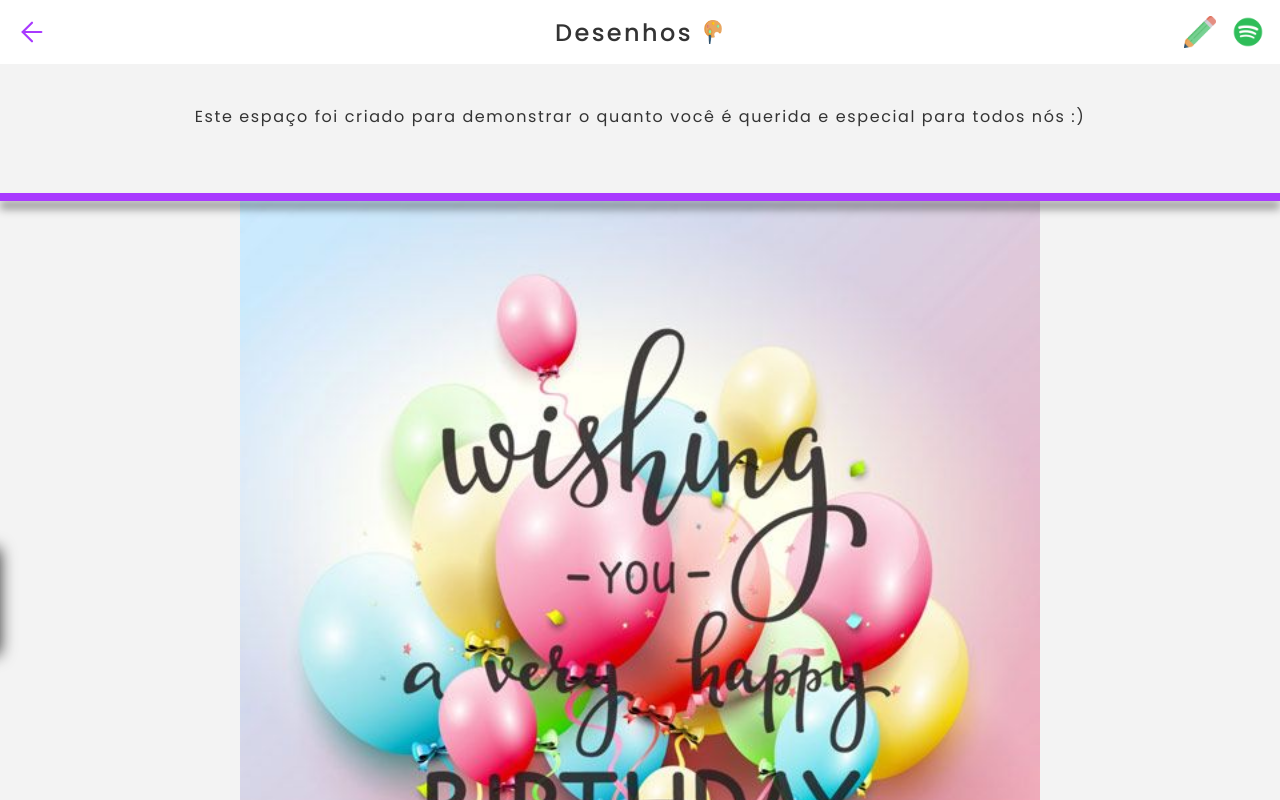
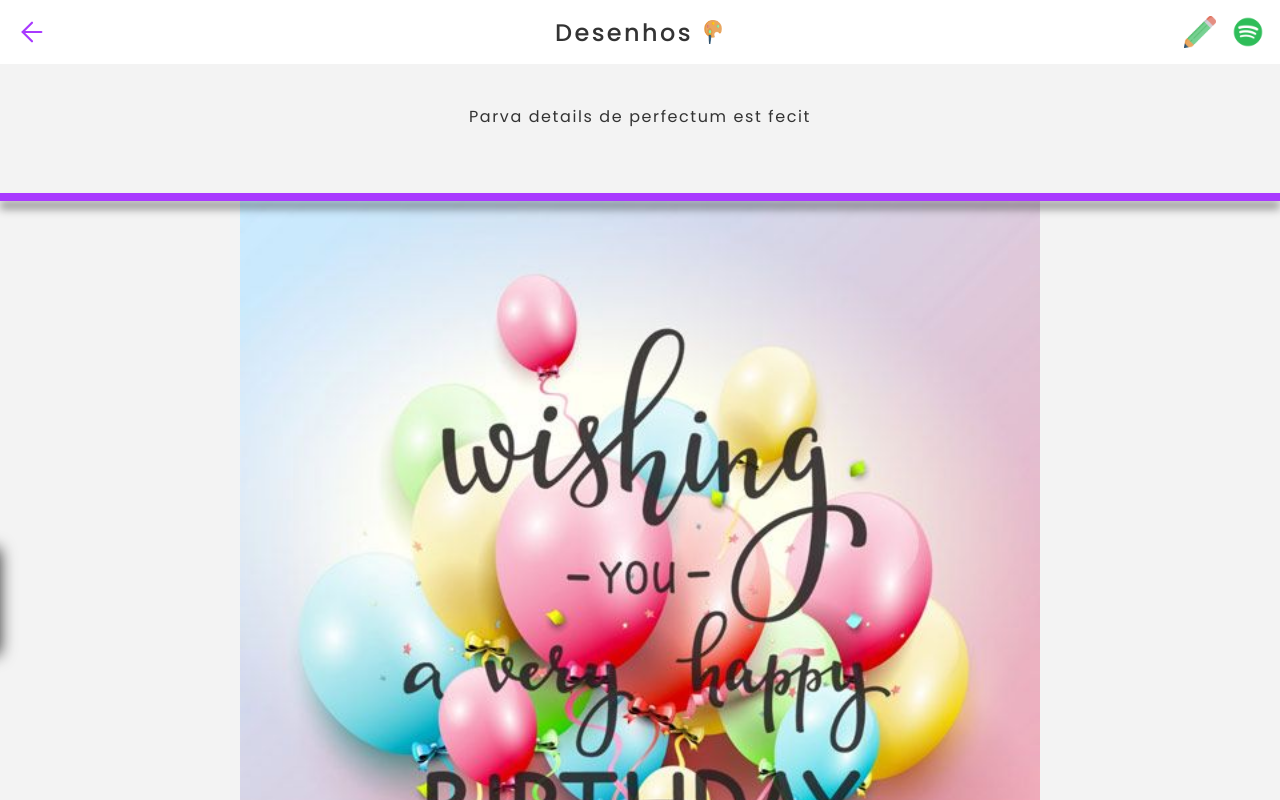
Before and after one commit to JoaoGuiBC/b-days, a Next.js app: page /Desenhos in a window 1280 px wide. Shown: the top 800 px of the page. Built offline with nearby package versions, Linux system fonts and the light colour scheme; no server answers.

Commit message:
Fixed minor routing issues

```diff
--- a/src/components/Header/index.tsx
+++ b/src/components/Header/index.tsx
@@ -17,7 +17,7 @@ export const Header: React.FC<HeaderProps> = ({ title }) => {
 
   return (
     <Container>
-      <Link href="/">
+      <Link href="/Landing">
         <a>
           <Image src="/svg/arrow.svg" height={32} width={32} />
         </a>
--- a/src/pages/Desenhos/index.tsx
+++ b/src/pages/Desenhos/index.tsx
@@ -42,8 +42,7 @@ const Desenhos: React.FC = () => {
       <Header title="Desenhos" />
       <Container>
         <Text>
-          Este espaço foi criado para demonstrar o quanto você é querida e
-          especial para todos nós :&#41;
+          Parva details de perfectum est fecit
         </Text>
 
         {drawings.map(draw => (
--- a/src/pages/Landing/index.tsx
+++ b/src/pages/Landing/index.tsx
@@ -14,7 +14,7 @@ import {
   MusicButton,
 } from './styles';
 
-export const Landing: React.FC = () => {
+const Landing: React.FC = () => {
   const [animationDelay, setAnimationDelay] = useState(0.2);
   const [animationDuration, setAnimationDuration] = useState(0.75);
 
@@ -79,3 +79,5 @@ export const Landing: React.FC = () => {
     </Container>
   );
 }
+
+export default Landing;
--- a/src/pages/index.tsx
+++ b/src/pages/index.tsx
@@ -1,3 +1,4 @@
+import { useRouter } from 'next/router';
 import { Container, Title, Content, NewPageButton, Separator, Button } from "./styles";
 
 import { useAuth } from "../hooks/useAuth";
@@ -5,12 +6,14 @@ import { useAuth } from "../hooks/useAuth";
 export default function Home() {
   const { user, signInWithGoogle } = useAuth();
 
+  const router = useRouter();
+
   function handleCreateNewPage() {
     if (!user) {
       return signInWithGoogle();
     }
 
-    alert('Você já está logado');
+    router.push('/Landing');
   }
 
   return (
@@ -56,5 +59,6 @@ export default function Home() {
         )}
       </Content>
     </Container>
+    // <Landing />
   )
 }
--- a/src/services/firebase.ts
+++ b/src/services/firebase.ts
@@ -12,7 +12,11 @@ const firebaseConfig = {
   appId: process.env.NEXT_PUBLIC_APP_ID,
 };
 
-firebase.initializeApp(firebaseConfig);
+if (!firebase.apps.length) {
+  firebase.initializeApp(firebaseConfig);
+} else {
+  firebase.app();
+}
 
 const auth = firebase.auth();
 
```
